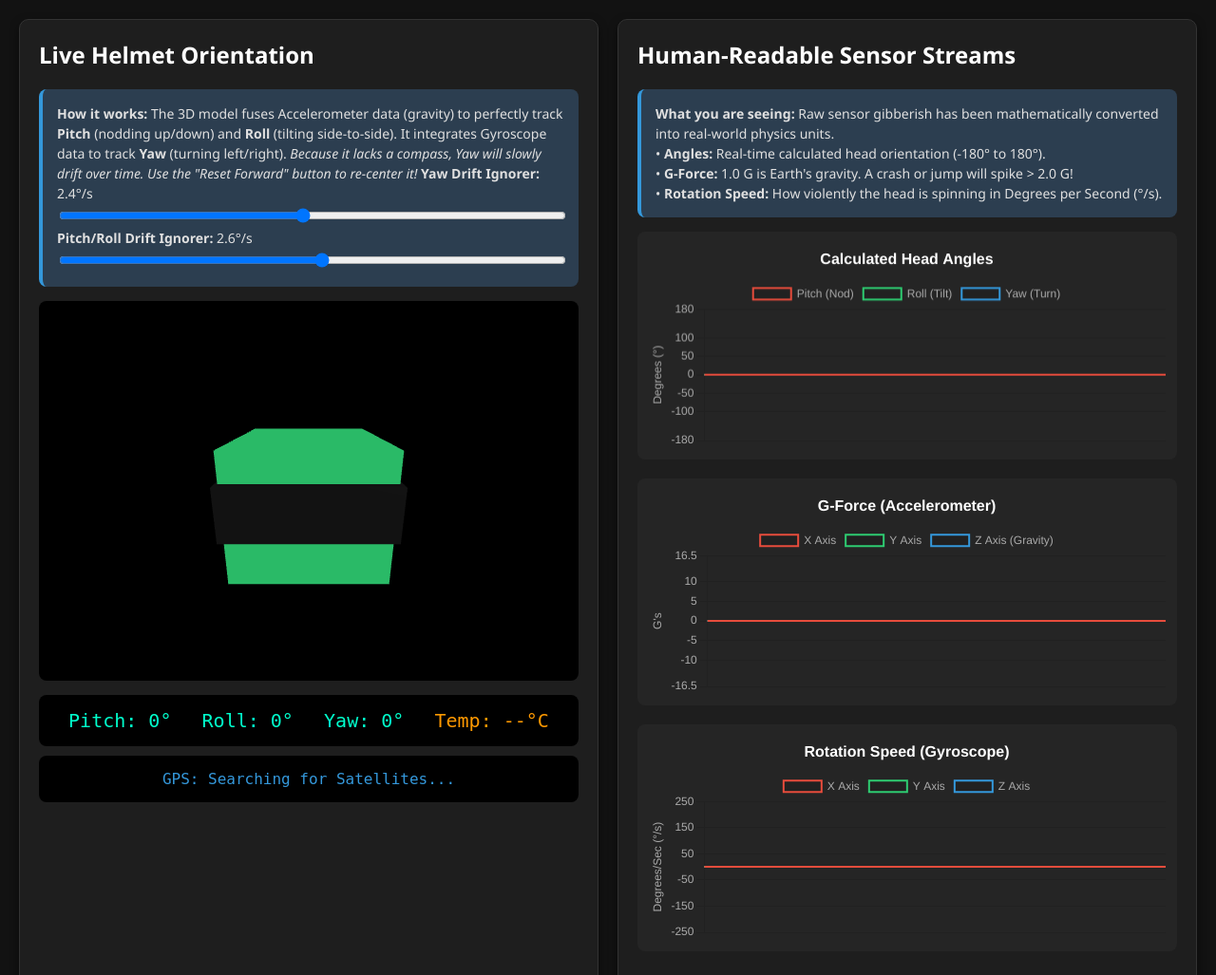
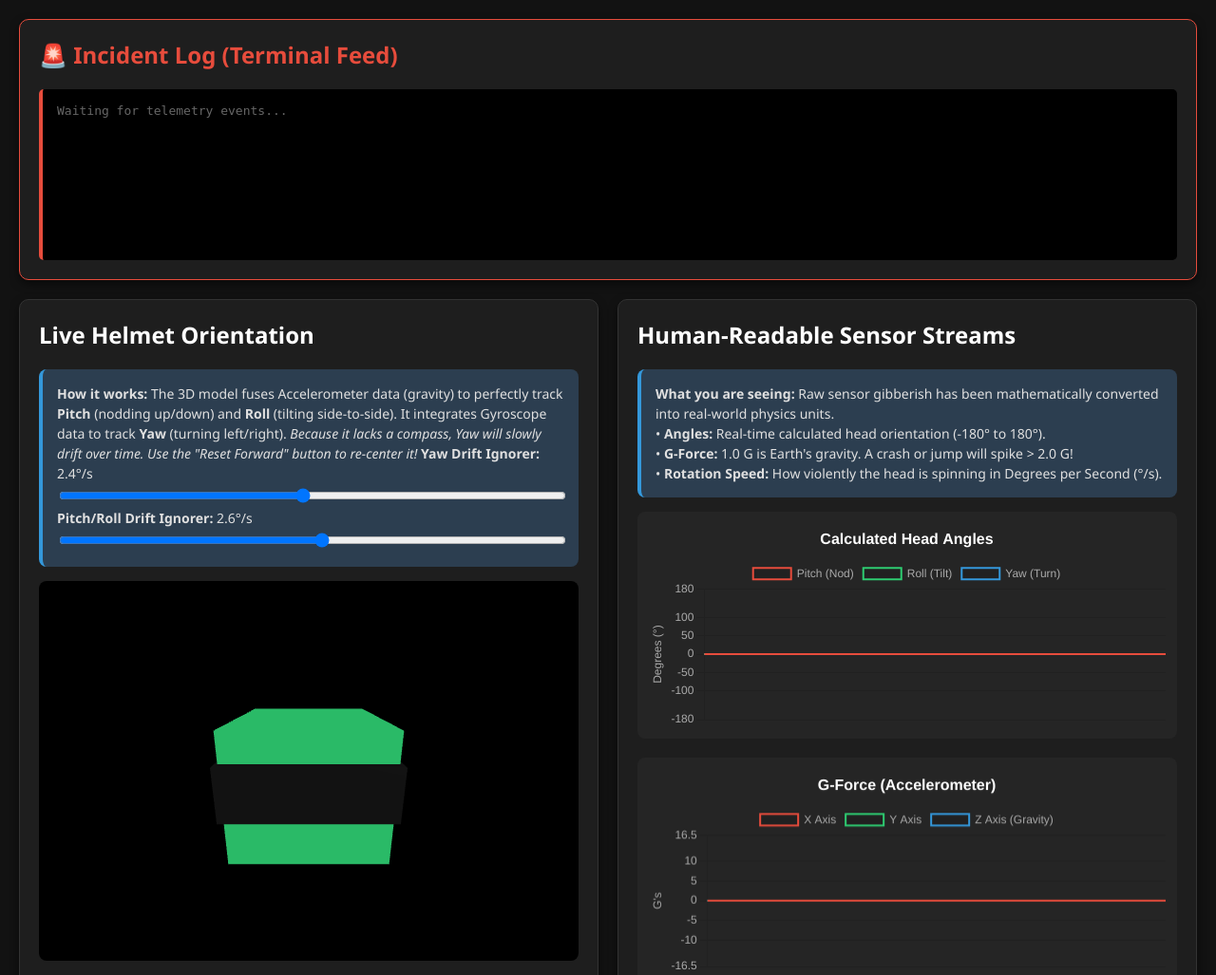
Before and after one commit to YaminHaris/Opel, a Flask app: page / in a window 1280 px wide. Shown: the part 123-1150 px from the top of the page at 95% size. Run offline with Flask 3, Linux system fonts and the light colour scheme; some libraries are stand-ins or nearby versions.

Commit message:
Replace flashing overlay with a scrolling terminal incident log

```diff
--- a/gui/templates/index.html
+++ b/gui/templates/index.html
@@ -40,14 +40,12 @@
         </div>
     </div>
 
-    <!-- SOS CRASH OVERLAY -->
-    <div id="sos-overlay" style="display: none; position: fixed; top: 0; left: 0; width: 100%; height: 100%; background: rgba(255, 0, 0, 0.9); z-index: 9999; color: white; text-align: center; padding-top: 100px;">
-        <h1 style="font-size: 80px; text-shadow: 2px 2px 10px #000;">🚨 SOS CRASH DETECTED 🚨</h1>
-        <div id="sos-details" style="font-size: 30px; background: rgba(0,0,0,0.8); display: inline-block; padding: 40px; border-radius: 20px; text-align: left; line-height: 1.8; box-shadow: 0 0 30px #000;">
-            <!-- Crash details will be injected here -->
+    <!-- TERMINAL CRASH LOG -->
+    <div class="card active" style="margin-bottom: 20px; border-color: #e74c3c;">
+        <h2 style="color: #e74c3c;">🚨 Incident Log (Terminal Feed)</h2>
+        <div id="crash-log-container" style="background: #000; padding: 15px; border-radius: 5px; font-family: monospace; height: 150px; overflow-y: auto; border-left: 4px solid #e74c3c;">
+            <div style="color: #666;">Waiting for telemetry events...</div>
         </div>
-        <br><br>
-        <button onclick="document.getElementById('sos-overlay').style.display='none'" style="font-size: 24px; padding: 15px 40px; background: #333; border: 2px solid white;">Dismiss Alert</button>
     </div>
 
     <div class="container">
@@ -351,35 +349,31 @@
         socket.on('crash_report', function(data) {
             console.log("CRASH RECEIVED: ", data);
 
-            // Format the string nicely
-            // SOS_ALERT | MaxG: 15.0 | Energy: 45.2 | Tumbling: 1 | Dragging: 1 | GPS: 12.34,56.78
             let parts = data.message.split("|").map(p => p.trim());
-            let html = "";
+            let logEntry = `<span style="color: #e74c3c; font-weight: bold;">[${new Date().toLocaleTimeString()}] 🚨 CRASH DETECTED:</span> `;
+
             for (let i = 1; i < parts.length; i++) {
                 let kv = parts[i].split(":");
                 if (kv.length === 2) {
                     let key = kv[0].trim();
                     let val = kv[1].trim();
 
-                    if (key === "MaxG") html += `💥 <b>Peak Impact:</b> ${val} Gs<br>`;
-                    else if (key === "Energy") html += `⚡ <b>Kinetic Severity:</b> ${val} Joules<br>`;
-                    else if (key === "Tumbling") html += `🔄 <b>Violent Tumble:</b> ${val === "1" ? "DETECTED" : "No"}<br>`;
-                    else if (key === "Dragging") html += `🛣️ <b>Road Dragging:</b> ${val === "1" ? "DETECTED" : "No"}<br>`;
-                    else if (key === "GPS") html += `📍 <b>Location:</b> ${val}<br>`;
+                    if (key === "MaxG") logEntry += `| Peak: <span style="color:#f39c12">${val}G</span> `;
+                    else if (key === "Energy") logEntry += `| Energy: <span style="color:#f39c12">${val}J</span> `;
+                    else if (key === "Tumbling") logEntry += `| Tumble: <span style="color:#f39c12">${val==="1"?"YES":"NO"}</span> `;
+                    else if (key === "Dragging") logEntry += `| Drag: <span style="color:#f39c12">${val==="1"?"YES":"NO"}</span> `;
+                    else if (key === "GPS") logEntry += `| Loc: <span style="color:#3498db">[${val}]</span> `;
                 }
             }
 
-            document.getElementById('sos-details').innerHTML = html;
-            document.getElementById('sos-overlay').style.display = 'block';
+            let container = document.getElementById('crash-log-container');
+            // Remove the 'waiting' message if it's there
+            if (container.innerHTML.includes("Waiting for telemetry")) {
+                container.innerHTML = "";
+            }
 
-            // Flash effect
-            let flash = setInterval(() => {
-                let overlay = document.getElementById('sos-overlay');
-                overlay.style.background = overlay.style.background.includes('0.9') ? 'rgba(200, 0, 0, 0.9)' : 'rgba(255, 0, 0, 0.9)';
-            }, 100);
-
-            // Stop flash on dismiss
-            document.getElementById('sos-overlay').onclick = () => clearInterval(flash);
+            // Prepend new log
+            container.innerHTML = `<div style="margin-bottom: 8px; border-bottom: 1px dashed #333; padding-bottom: 8px;">${logEntry}</div>` + container.innerHTML;
         });
 
         showView('both');
```
